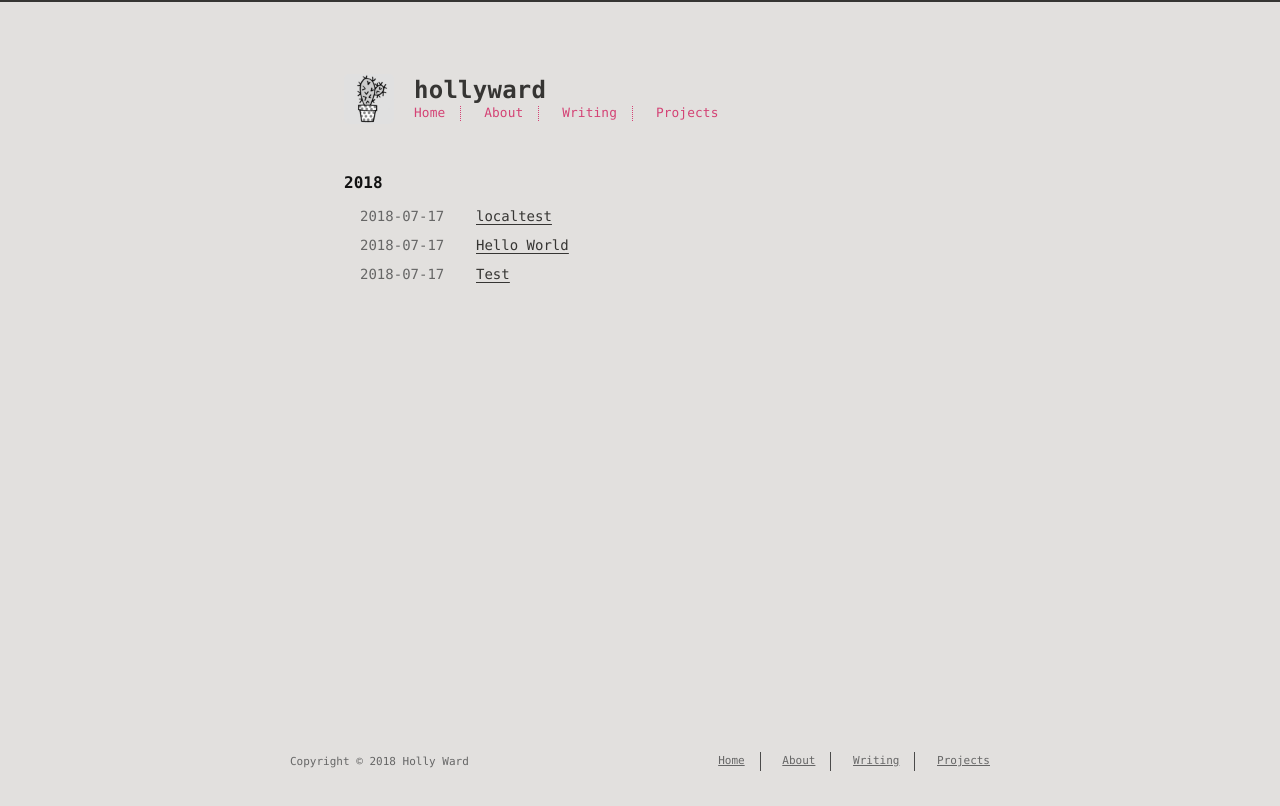
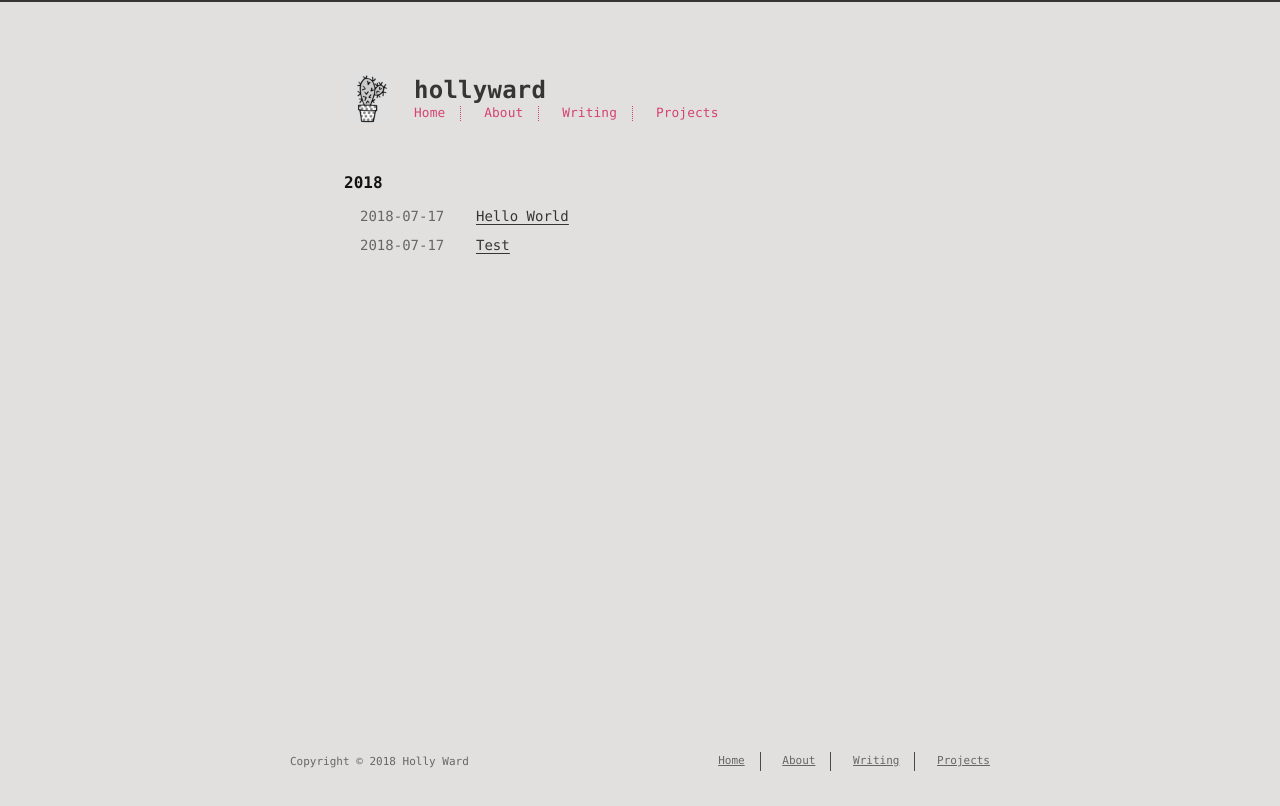
Before and after one commit to hollyward/hollyward.github.io, a plain HTML site: page archives/2018/07/index.html in a window 1280 px wide. Drawn offline with Linux system fonts and the light colour scheme.

Commit message:
Site updated: 2018-07-17 17:24:06

```diff
--- a/archives/2018/07/index.html
+++ b/archives/2018/07/index.html
@@ -88,26 +88,6 @@
       <li class="post-item">
 
     <div class="meta">
-        <time datetime="2018-07-17T21:02:31.000Z" itemprop="datePublished">2018-07-17</time>
-    </div>
-
-
-        <span>
-
-        <a class="" href="/2018/07/17/localtest/">localtest</a>
-
-
-
-<span>
-      </li>
-
-
-
-
-
-      <li class="post-item">
-
-    <div class="meta">
         <time datetime="2018-07-17T21:00:58.472Z" itemprop="datePublished">2018-07-17</time>
     </div>
 
```
Also changed, not shown: 2018/07/17/hello-world/index.html (+0 -2 lines), archives/2018/index.html (+0 -20 lines), archives/index.html (+0 -20 lines), index.html (+0 -16 lines).
